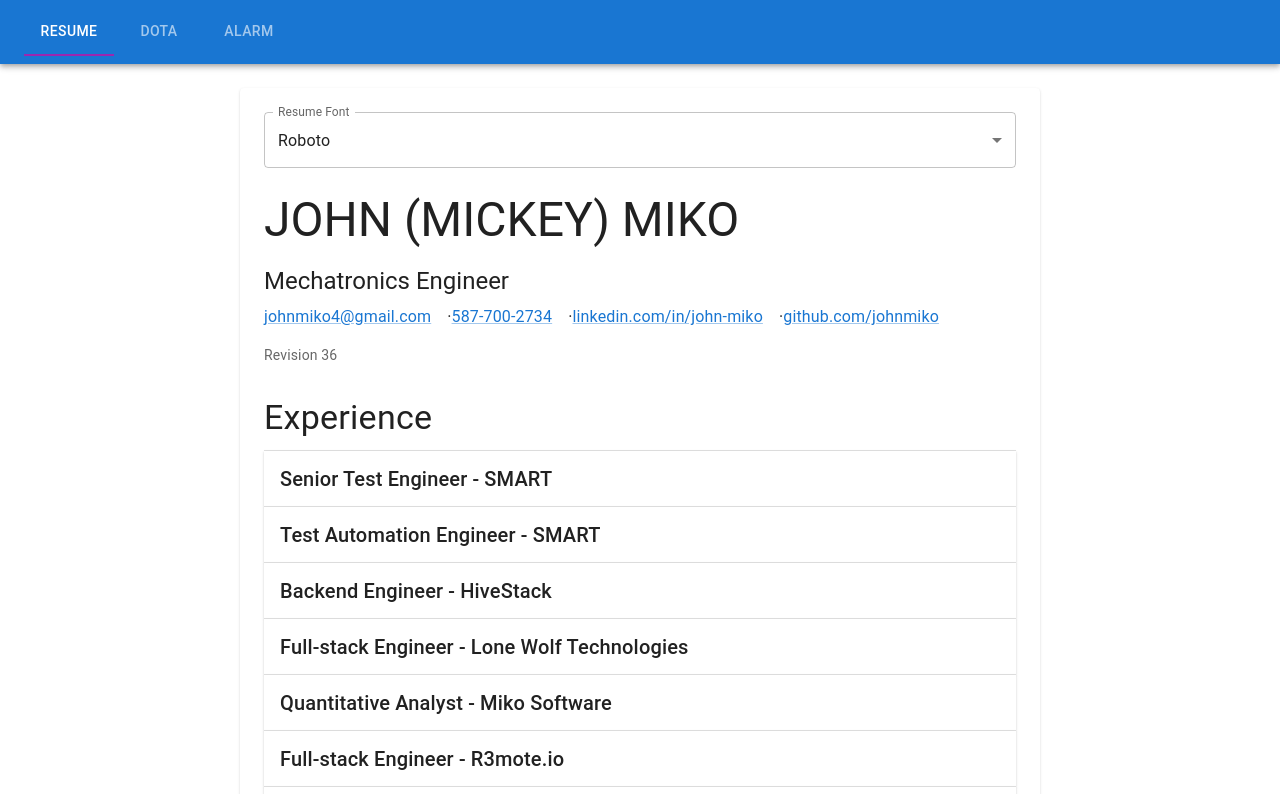
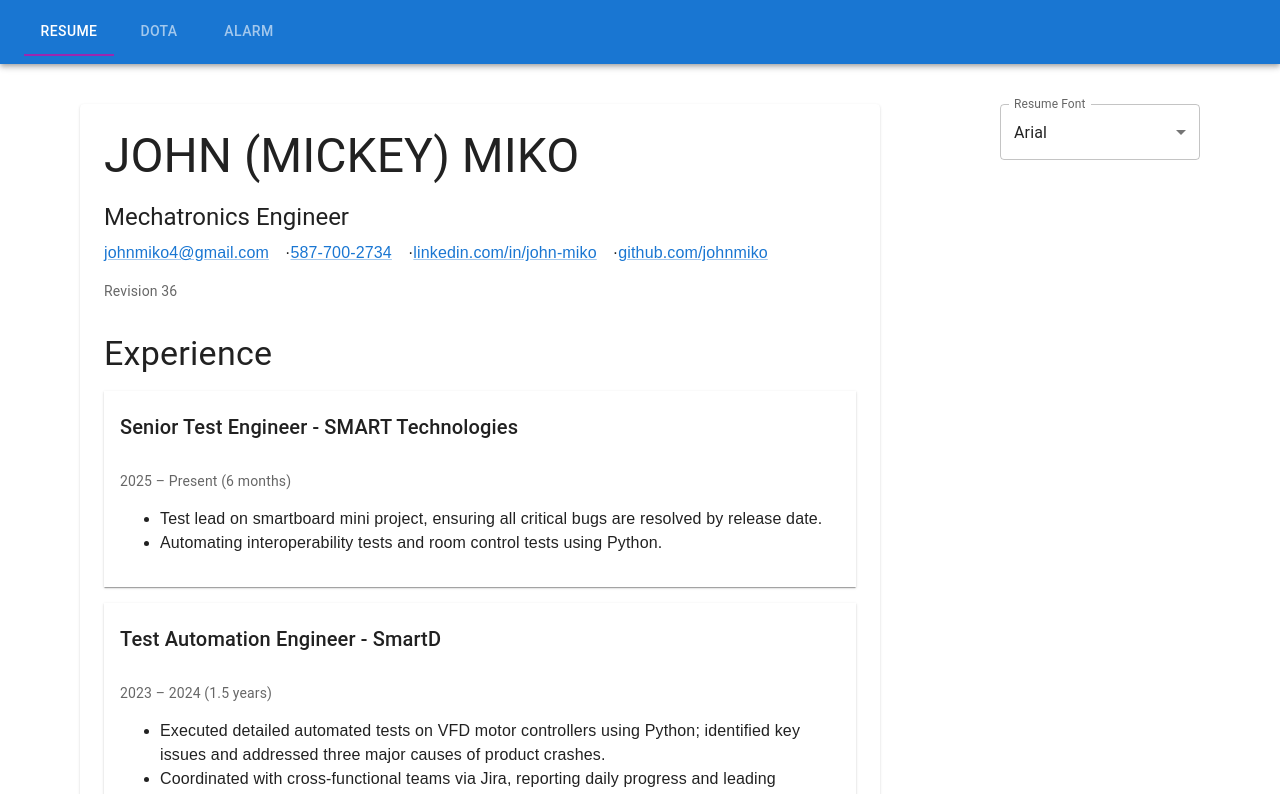
Before and after one commit to johnmiko/portfolio, a React (Vite) app: page / in a window 1280 px wide. Shown: the top 794 px of the page. Built offline with nearby package versions, Linux system fonts and the light colour scheme; no server answers; some icons are missing.

Commit message:
change default font

```diff
--- a/src/components/Resume.tsx
+++ b/src/components/Resume.tsx
@@ -17,7 +17,7 @@ import type { SelectChangeEvent } from '@mui/material';
 import ExpandMoreIcon from '@mui/icons-material/ExpandMore';
 
 const Resume: React.FC = () => {
-  const [fontFamily, setFontFamily] = useState('Roboto');
+  const [fontFamily, setFontFamily] = useState('Arial');
 
   const handleFontChange = (event: SelectChangeEvent) => {
     setFontFamily(event.target.value);
@@ -37,18 +37,9 @@ const Resume: React.FC = () => {
   const keywords = ['Python', 'Backend Development', 'Automation Testing', 'Cloud Computing', 'Machine Learning'];
 
   return (
-    <Paper sx={{ p: 3, fontFamily, maxWidth: '800px', mx: 'auto' }}>
-      <Box sx={{ mb: 3 }}>
-        <FormControl fullWidth>
-          <InputLabel>Resume Font</InputLabel>
-          <Select value={fontFamily} label="Resume Font" onChange={handleFontChange}>
-            <MenuItem value="Roboto">Roboto</MenuItem>
-            <MenuItem value="Arial">Arial</MenuItem>
-            <MenuItem value="Times New Roman">Times New Roman</MenuItem>
-            <MenuItem value="Courier New">Courier New</MenuItem>
-          </Select>
-        </FormControl>
-      </Box>
+    <Box sx={{ display: 'flex', gap: 3, p: 2, minHeight: '100vh', justifyContent: 'space-between' }}>
+      {/* Resume centered */}
+      <Paper sx={{ p: 3, fontFamily, width: '800px', flexShrink: 0 }}>
 
       <Typography variant="h3" component="h1" gutterBottom>
         JOHN (MICKEY) MIKO
@@ -70,9 +61,9 @@ const Resume: React.FC = () => {
         Experience
       </Typography>
 
-      <Accordion>
+      <Accordion defaultExpanded>
         <AccordionSummary expandIcon={<ExpandMoreIcon />}>
-          <Typography variant="h6">Senior Test Engineer - SMART</Typography>
+          <Typography variant="h6">Senior Test Engineer - SMART Technologies</Typography>
         </AccordionSummary>
         <AccordionDetails>
           <Typography variant="body2" color="text.secondary">2025 – Present (6 months)</Typography>
@@ -83,9 +74,9 @@ const Resume: React.FC = () => {
         </AccordionDetails>
       </Accordion>
 
-      <Accordion>
+      <Accordion defaultExpanded>
         <AccordionSummary expandIcon={<ExpandMoreIcon />}>
-          <Typography variant="h6">Test Automation Engineer - SMART</Typography>
+          <Typography variant="h6">Test Automation Engineer - SmartD</Typography>
         </AccordionSummary>
         <AccordionDetails>
           <Typography variant="body2" color="text.secondary">2023 – 2024 (1.5 years)</Typography>
@@ -98,7 +89,7 @@ const Resume: React.FC = () => {
         </AccordionDetails>
       </Accordion>
 
-      <Accordion>
+      <Accordion defaultExpanded>
         <AccordionSummary expandIcon={<ExpandMoreIcon />}>
           <Typography variant="h6">Backend Engineer - HiveStack</Typography>
         </AccordionSummary>
@@ -111,7 +102,7 @@ const Resume: React.FC = () => {
         </AccordionDetails>
       </Accordion>
 
-      <Accordion>
+      <Accordion defaultExpanded>
         <AccordionSummary expandIcon={<ExpandMoreIcon />}>
           <Typography variant="h6">Full-stack Engineer - Lone Wolf Technologies</Typography>
         </AccordionSummary>
@@ -124,7 +115,7 @@ const Resume: React.FC = () => {
         </AccordionDetails>
       </Accordion>
 
-      <Accordion>
+      <Accordion defaultExpanded>
         <AccordionSummary expandIcon={<ExpandMoreIcon />}>
           <Typography variant="h6">Quantitative Analyst - Miko Software</Typography>
         </AccordionSummary>
@@ -137,7 +128,7 @@ const Resume: React.FC = () => {
         </AccordionDetails>
       </Accordion>
 
-      <Accordion>
+      <Accordion defaultExpanded>
         <AccordionSummary expandIcon={<ExpandMoreIcon />}>
           <Typography variant="h6">Full-stack Engineer - R3mote.io</Typography>
         </AccordionSummary>
@@ -150,7 +141,7 @@ const Resume: React.FC = () => {
         </AccordionDetails>
       </Accordion>
 
-      <Accordion>
+      <Accordion defaultExpanded>
         <AccordionSummary expandIcon={<ExpandMoreIcon />}>
           <Typography variant="h6">Mechanical Engineer - Probe</Typography>
         </AccordionSummary>
@@ -163,7 +154,7 @@ const Resume: React.FC = () => {
         </AccordionDetails>
       </Accordion>
 
-      <Accordion>
+      <Accordion defaultExpanded>
         <AccordionSummary expandIcon={<ExpandMoreIcon />}>
           <Typography variant="h6">Software Engineer – Intern - ABB</Typography>
         </AccordionSummary>
@@ -263,7 +254,31 @@ const Resume: React.FC = () => {
         <strong>B.Sc. in Mechatronics Engineering</strong><br />
         University of Calgary · 2011 – 2016
       </Typography>
-    </Paper>
+      </Paper>
+
+      {/* Font selector on right - sticky */}
+      <Box
+        sx={{
+          display: 'flex',
+          flexDirection: 'column',
+          gap: 2,
+          minWidth: '200px',
+          position: 'sticky',
+          top: 20,
+          height: 'fit-content',
+        }}
+      >
+        <FormControl fullWidth>
+          <InputLabel>Resume Font</InputLabel>
+          <Select value={fontFamily} label="Resume Font" onChange={handleFontChange}>
+            <MenuItem value="Roboto">Roboto</MenuItem>
+            <MenuItem value="Arial">Arial</MenuItem>
+            <MenuItem value="Times New Roman">Times New Roman</MenuItem>
+            <MenuItem value="Courier New">Courier New</MenuItem>
+          </Select>
+        </FormControl>
+      </Box>
+    </Box>
   );
 };
 
```
